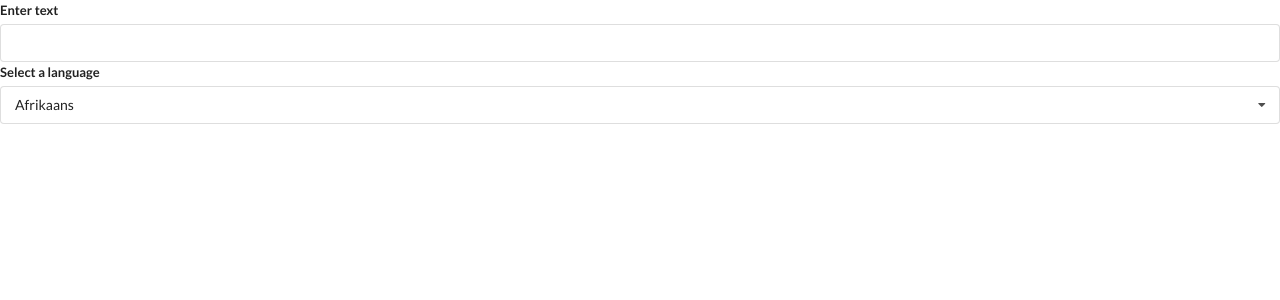
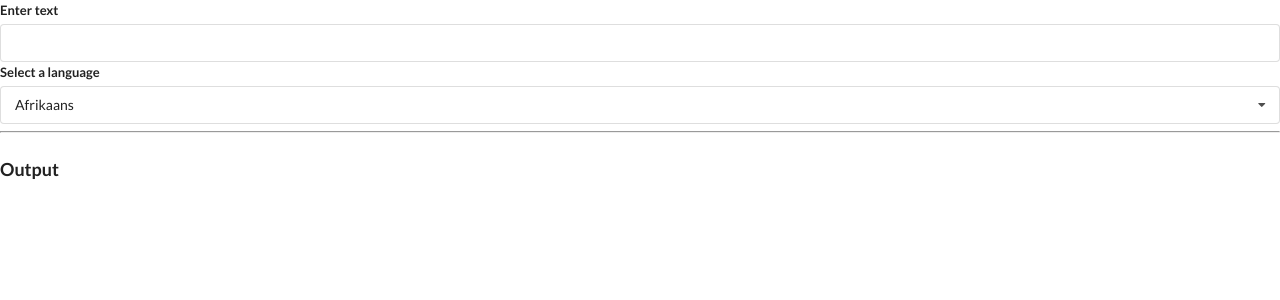
Before and after one commit to himaniEngr/PracticeReact-Widgets, a React (Create React App) app: page / in a window 1280 px wide. Shown: the top 300 px of the page. Built offline with nearby package versions, Linux system fonts and the light colour scheme.

Commit message:
built the convert component

```diff
--- /dev/null
+++ b/src/components/Convert.js
@@ -0,0 +1,9 @@
+import React, { useState, useEffect } from "react";
+
+const Convert = ({ language, text }) => {
+  useEffect(() => {
+    console.log("new language or text");
+  }, [language, text]);
+  return <div />;
+};
+export default Convert;
--- a/src/components/Translate.js
+++ b/src/components/Translate.js
@@ -1,5 +1,7 @@
+//AIzaSyCHUCmpR7cT_yDFHC98CZJy2LTms-IwDlM
 import React, { useState } from "react";
 import Dropdown from "./Dropdown";
+import Convert from "./Convert";
 
 const options = [
   {
@@ -33,6 +35,9 @@
         onSelectedChange={setLanguage}
         options={options}
       />
+      <hr />
+      <h3 className="ui header">Output</h3>
+      <Convert text={text} language={language} />
     </div>
   );
 };
```
